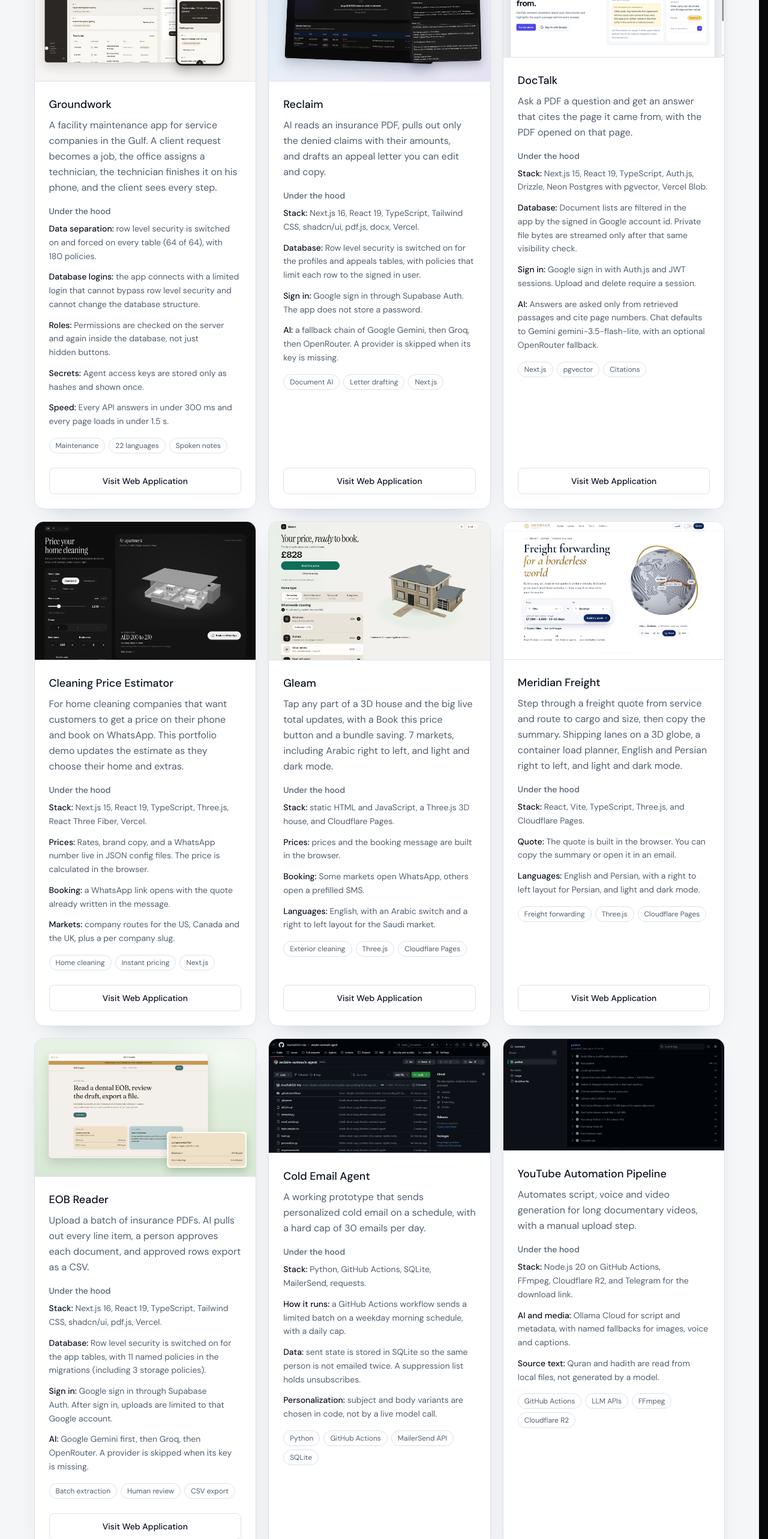
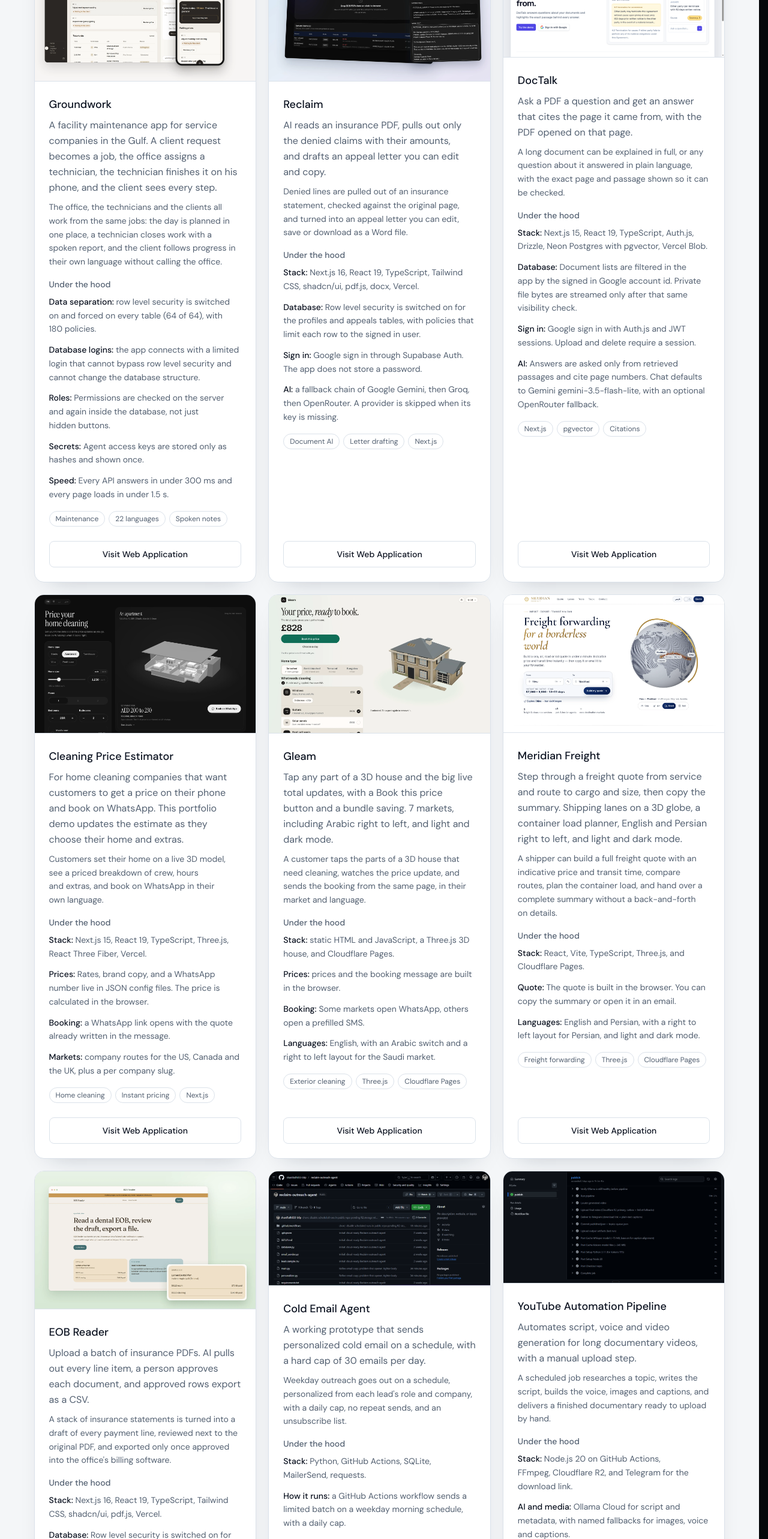
Before and after one commit to shanifadhil33-blip/My-portfolio, a Next.js app: page / in a window 1280 px wide. Shown: the part 7020-9586 px from the top of the page at 60% size. Built offline with nearby package versions, Linux system fonts and the light colour scheme.

Commit message:
Add a business outcome line under each project card

```diff
--- a/src/components/ProjectCard.tsx
+++ b/src/components/ProjectCard.tsx
@@ -41,6 +41,9 @@ export default function ProjectCard({ project, onClick }: ProjectCardProps) {
         <div>
           <h3 className="text-lg font-medium text-foreground">{project.title}</h3>
           <p className="mt-2 text-pretty text-base leading-relaxed text-muted">{project.brief}</p>
+          {project.businessOutcome && (
+            <p className="mt-2 text-pretty text-sm leading-relaxed text-muted">{project.businessOutcome}</p>
+          )}
           {project.owned && (
             <p className="mt-3 text-pretty text-sm leading-relaxed text-foreground">
               <span className="font-medium">What I owned:</span> <span className="text-muted">{project.owned}</span>
--- a/src/components/ProjectModal.tsx
+++ b/src/components/ProjectModal.tsx
@@ -304,6 +304,9 @@ export default function ProjectModal({ project, onClose }: ProjectModalProps) {
                   </div>
                 </div>
                 <p className="mt-3 text-pretty text-base leading-relaxed text-muted">{project.brief}</p>
+                {project.businessOutcome && (
+                  <p className="mt-2 text-pretty text-sm leading-relaxed text-muted">{project.businessOutcome}</p>
+                )}
                 {project.whatYouCanTry && project.whatYouCanTry.length > 0 && (
                   <section className="mt-6" aria-labelledby="project-demo-title">
                     <h3 id="project-demo-title" className={labelClass}>
--- a/src/data/projects.ts
+++ b/src/data/projects.ts
@@ -12,6 +12,8 @@ export interface Project {
   id: string;
   title: string;
   brief: string;
+  /** One plain business-outcome line, shown under the card brief. */
+  businessOutcome?: string;
   tags: string[];
   thumbnail?: string;
   thumbnailAlt?: string;
@@ -55,6 +57,7 @@ const baseProjects: Project[] = [
     liveUrlLabel: "Visit Web Application",
     brief:
       "AI reads an insurance PDF, pulls out only the denied claims with their amounts, and drafts an appeal letter you can edit and copy.",
+    businessOutcome: "Denied lines are pulled out of an insurance statement, checked against the original page, and turned into an appeal letter you can edit, save or download as a Word file.",
     tags: ["Document AI", "Letter drafting", "Next.js"],
     thumbnail: "/screenshots/heroes/reclaim.webp",
     thumbnailAlt:
@@ -195,6 +198,7 @@ const baseProjects: Project[] = [
     liveUrlLabel: "Visit Web Application",
     brief:
       "Ask a PDF a question and get an answer that cites the page it came from, with the PDF opened on that page.",
+    businessOutcome: "A long document can be explained in full, or any question about it answered in plain language, with the exact page and passage shown so it can be checked.",
     tags: ["Next.js", "pgvector", "Citations"],
     thumbnail: "/screenshots/doctalk-home.png",
     role: "Built end to end",
@@ -323,6 +327,7 @@ const baseProjects: Project[] = [
     liveUrlLabel: "Visit Web Application",
     brief:
       "For home cleaning companies that want customers to get a price on their phone and book on WhatsApp. This portfolio demo updates the estimate as they choose their home and extras.",
+    businessOutcome: "Customers set their home on a live 3D model, see a priced breakdown of crew, hours and extras, and book on WhatsApp in their own language.",
     tags: ["Home cleaning", "Instant pricing", "Next.js"],
     thumbnail: "/screenshots/cleaning-estimator-desktop.png",
     techStackDetailed: [
@@ -432,6 +437,7 @@ const baseProjects: Project[] = [
     liveUrlLabel: "Visit Web Application",
     brief:
       "Tap any part of a 3D house and the big live total updates, with a Book this price button and a bundle saving. 7 markets, including Arabic right to left, and light and dark mode.",
+    businessOutcome: "A customer taps the parts of a 3D house that need cleaning, watches the price update, and sends the booking from the same page, in their market and language.",
     tags: ["Exterior cleaning", "Three.js", "Cloudflare Pages"],
     thumbnail: "/screenshots/gleam-desktop.webp",
     thumbnailAlt:
@@ -522,6 +528,7 @@ const baseProjects: Project[] = [
     liveUrlLabel: "Visit Web Application",
     brief:
       "Step through a freight quote from service and route to cargo and size, then copy the summary. Shipping lanes on a 3D globe, a container load planner, English and Persian right to left, and light and dark mode.",
+    businessOutcome: "A shipper can build a full freight quote with an indicative price and transit time, compare routes, plan the container load, and hand over a complete summary without a back-and-forth on details.",
     tags: ["Freight forwarding", "Three.js", "Cloudflare Pages"],
     thumbnail: "/screenshots/heroes/meridian-freight.webp",
     thumbnailAlt:
@@ -573,6 +580,7 @@ const baseProjects: Project[] = [
     liveUrlLabel: "Visit Web Application",
     brief:
       "Upload a batch of insurance PDFs. AI pulls out every line item, a person approves each document, and approved rows export as a CSV.",
+    businessOutcome: "A stack of insurance statements is turned into a draft of every payment line, reviewed next to the original PDF, and exported only once approved into the office's billing software.",
     tags: ["Batch extraction", "Human review", "CSV export"],
     thumbnail: "/screenshots/heroes/eob-reader.webp",
     thumbnailAlt:
@@ -717,6 +725,7 @@ const baseProjects: Project[] = [
     title: "Cold Email Agent",
     brief:
       "A working prototype that sends personalized cold email on a schedule, with a hard cap of 30 emails per day.",
+    businessOutcome: "Weekday outreach goes out on a schedule, personalized from each lead's role and company, with a daily cap, no repeat sends, and an unsubscribe list.",
     tags: ["Python", "GitHub Actions", "MailerSend API", "SQLite"],
     thumbnail: "/screenshots/cold_email_agent.png",
     role: "Built end to end",
@@ -821,6 +830,7 @@ const baseProjects: Project[] = [
     title: "YouTube Automation Pipeline",
     brief:
       "Automates script, voice and video generation for long documentary videos, with a manual upload step.",
+    businessOutcome: "A scheduled job researches a topic, writes the script, builds the voice, images and captions, and delivers a finished documentary ready to upload by hand.",
     tags: ["GitHub Actions", "LLM APIs", "FFmpeg", "Cloudflare R2"],
     thumbnail: "/screenshots/akhir_zamaan_pipeline.png",
     role: "Built end to end",
@@ -1002,6 +1012,7 @@ const baseProjects: Project[] = [
     liveUrlLabel: "Visit Web Application",
     brief:
       "A facility maintenance app for service companies in the Gulf. A client request becomes a job, the office assigns a technician, the technician finishes it on his phone, and the client sees every step.",
+    businessOutcome: "The office, the technicians and the clients all work from the same jobs: the day is planned in one place, a technician closes work with a spoken report, and the client follows progress in their own language without calling the office.",
     tags: ["Maintenance", "22 languages", "Spoken notes"],
     thumbnail: "/screenshots/heroes/groundwork.webp",
     thumbnailAlt:
```
